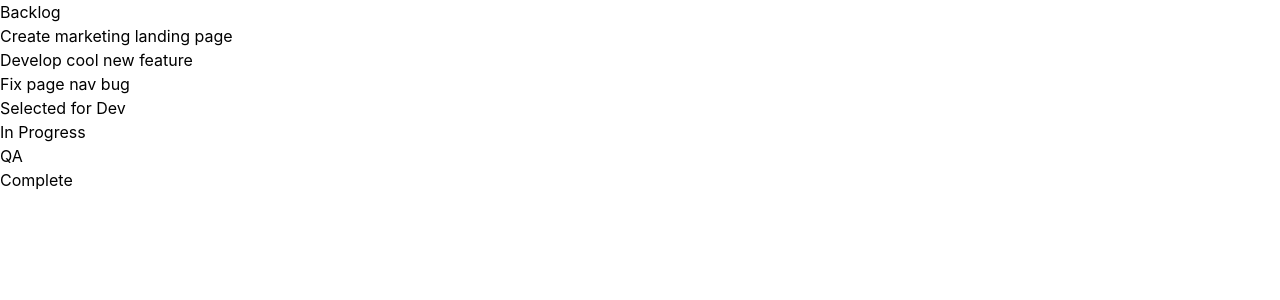
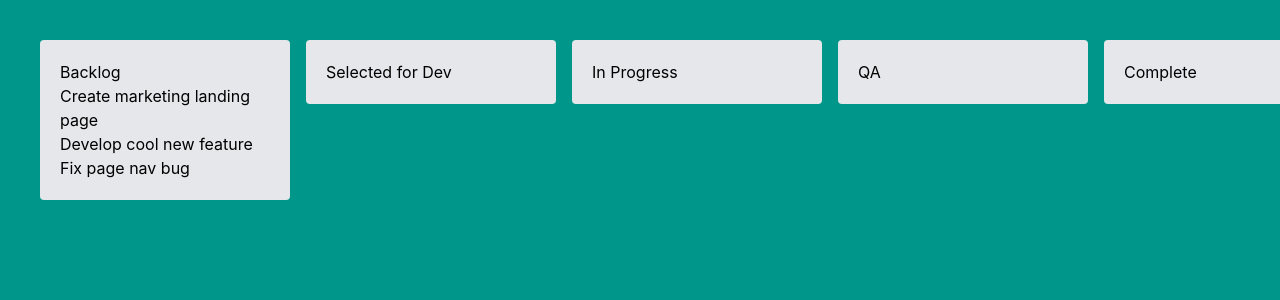
Before and after one commit to alexbulanovgooddev/vue-trello-board, a Vue app: page / in a window 1280 px wide. Shown: the top 300 px of the page. Built offline with nearby package versions, Linux system fonts and the light colour scheme.

Commit message:
feat: добавлена вёрстка доски и колонок

```diff
--- a/src/App.vue
+++ b/src/App.vue
@@ -3,5 +3,7 @@ import TrelloBoard from './components/TrelloBoard.vue'
 </script>
 
 <template>
-	<TrelloBoard />
+	<div class="h-svh py-10 bg-teal-600 overflow-auto">
+		<TrelloBoard />
+	</div>
 </template>
--- a/src/components/TrelloBoard.vue
+++ b/src/components/TrelloBoard.vue
@@ -49,8 +49,11 @@ const columns = ref<Column[]>([
 </script>
 
 <template>
-	<div>
-		<div v-for="column in columns" :key="column.id">
+	<div class="px-10 flex items-start h-full gap-4 overflow-x-auto">
+		<div
+			v-for="column in columns"
+			:key="column.id"
+			class="column rounded min-w-62.5 bg-gray-200 p-5">
 			<div>
 				{{ column.title }}
 			</div>
```
